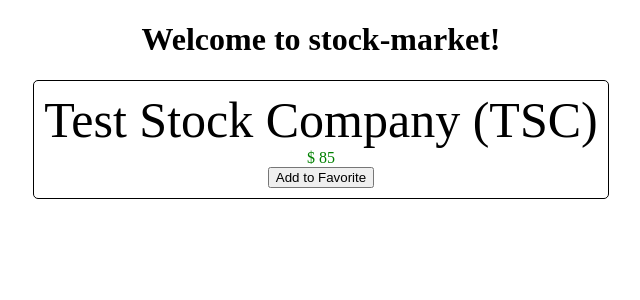
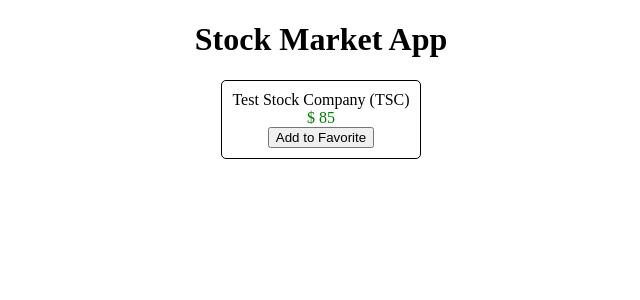
Before and after one commit to schartun/-stock-market, an Angular app: page / in a window 1280 px wide. Shown: the top 300 px of the page, without its empty margins (319-959 px from the left). Built offline with nearby package versions, Linux system fonts and the light colour scheme.

Commit message:
InputOutput

```diff
--- a/src/app/app.component.html
+++ b/src/app/app.component.html
@@ -1,6 +1,7 @@
 <div style="text-align:center">
   <h1>
-    Welcome to {{ title }}!
+    {{ title }}
   </h1>
-  <app-stock-item></app-stock-item>
+  <app-stock-item [stock]="stock"
+  (toggleFavorite)="onToggleFavorite($event)"></app-stock-item>
 </div>
--- a/src/app/app.component.ts
+++ b/src/app/app.component.ts
@@ -1,11 +1,24 @@
-import { Component, ViewEncapsulation } from '@angular/core';
+import { Component, OnInit } from '@angular/core';
+import { Stock } from './model/stock';
 
 @Component({
   selector: 'app-root',
   templateUrl: './app.component.html',
   styleUrl: './app.component.css',
-  encapsulation: ViewEncapsulation.None
+
 })
-export class AppComponent {
-  title = 'stock-market';
+export class AppComponent implements OnInit {
+  title = 'Stock Market App';
+
+  public stock: Stock;
+
+  ngOnInit(): void {
+    this.stock = new Stock('Test Stock Company', 'TSC', 85, 80);
+  }
+
+onToggleFavorite(stock: Stock) {
+  console.log('Favorite for stock ', stock, ' was triggered');
+  this.stock.favorite = !this.stock.favorite;
 }
+
+}
--- a/src/app/stock/stock-item/stock-item.component.html
+++ b/src/app/stock/stock-item/stock-item.component.html
@@ -1,9 +1,9 @@
-<div class="stock-container" *ngFor="let stock of stocks; index as i; trackBy: trackStockByCode">
+<div class="stock-container">
   <div class="name">{{stock.name + ' (' + stock.code + ')'}}</div>
   <div class="price"
       [class]="stock.isPositiveChange() ? 'positive' : 'negative'">
       $ {{stock.price}}
   </div>
-  <button (click)="toggleFavorite($event, i)"
-          [disabled]="stock.favorite">Add to Favorite</button>
+  <button (click)="onToggleFavorite($event)"
+          *ngIf="!stock.favorite">Add to Favorite</button>
 </div>
--- a/src/app/stock/stock-item/stock-item.component.ts
+++ b/src/app/stock/stock-item/stock-item.component.ts
@@ -1,46 +1,23 @@
-import { Component, OnInit } from '@angular/core';
+import { Component, OnInit, Input, Output, EventEmitter } from '@angular/core';
 
 import { Stock } from '../../model/stock';
 
 @Component({
   selector: 'app-stock-item',
-  // templateUrl: './stock-item.component.html',
-  template: `
-	<div class="stock-container">
-	  <div class="name">{{stock.name + ' (' + stock.code + ')'}}</div>
-	  <div class="price"
-	      [class]="stock.isPositiveChange() ? 'positive' : 'negative'">
-	      $ {{stock.price}}
-   </div>
-	  <button (click)="toggleFavorite($event)"
-	          *ngIf="!stock.favorite">Add to Favorite</button>
-	</div>
-  `,
+  templateUrl: './stock-item.component.html',
   styleUrl: './stock-item.component.css',
  })
-export class StockItemComponent implements OnInit {
-  // public stocks: Array<Stock>;
-  public stock: Stock;
+export class StockItemComponent {
 
-  constructor() {}
+  @Input() public stock: Stock;
+  @Output() private toggleFavorite: EventEmitter<Stock>;
 
-  ngOnInit() {
-    // this.stocks = [
-    //   new Stock('Test Stock Company', 'TSC', 85, 80),
-    //   new Stock('Second Stock Company', 'SSC', 10, 20),
-    //   new Stock('Last Stock Company', 'LSC', 876, 765)
-    // ];
-
-    this.stock = new Stock('Test Stock Company', 'TSC', 85, 80);
-
+  constructor() {
+    this.toggleFavorite = new EventEmitter<Stock>();
   }
 
-  toggleFavorite(event) {
-    console.log('We are toggling the favorite state for stock', event);
-    this.stock.favorite = !this.stock.favorite;
+ onToggleFavorite(event) {
+    this.toggleFavorite.emit(this.stock);
   }
 
-  trackStockByCode(index, stock) {
-    return stock.code;
-  }
 }
```
